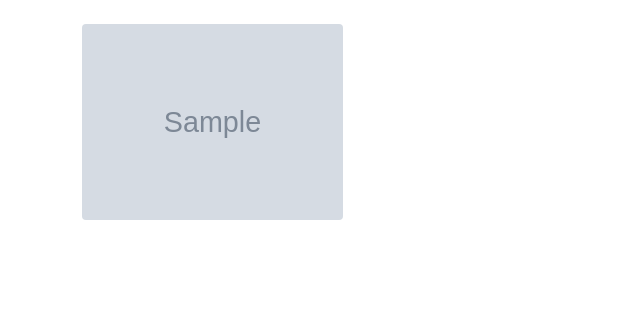
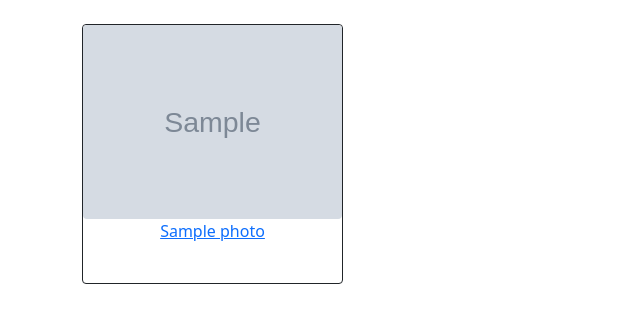
Before and after one commit to SimonC001/ClassMate, a Django app: template ClassMate/photoapp/templates/photoapp/list.html in a window 1280 px wide. Shown: the part 56-379 px from the top of the page, without its empty margins (0-640 px from the left). Run offline with Django 3.2, Linux system fonts and the light colour scheme; the template is opened without the code that fills it: most values are stand-ins (such as "Sample title", 1, 10 or a date in 2020); grey boxes marked "Sample" are stand-in pictures.

Commit message:
Added styling and titles to the images
Added borders to images and titles underneath so that readers can see before they click on the images.

```diff
--- a/ClassMate/photoapp/templates/photoapp/list.html
+++ b/ClassMate/photoapp/templates/photoapp/list.html
@@ -5,8 +5,9 @@
 <div class="row">
   {% for photo in photos %}
   <div class="col-lg-3 col-md-4 col-xs-6">
-    <a href="{% url 'photo:detail' photo.id %}" class="d-block mb-4 h-100">
+    <a href="{% url 'photo:detail' photo.id %}" class="d-block mb-4 h-100 border border-dark rounded">
       <img src="{{photo.thumbnail.url}}" class="img-fluid rounded" alt="{{photo.title}}" />
+      <p class="text-center align-text-bottom">{{photo.title}}</p>
     </a>
   </div>
   {% endfor %}
```
Also changed, not shown: ClassMate/db.sqlite3, ClassMate/media/photos/ComputerBasicsThumbnail.PNG (added), ClassMate/media/photos/ComputerScienceFundamentalsThumbnail.PNG (added), ClassMate/media/photos/ComputerScienceOneThumbnail.PNG (added), ClassMate/media/photos/ExploringComputerScienceThumbnail.PNG (added), ClassMate/media/photos/FITThumbnail.PNG (added), 5 other files.
